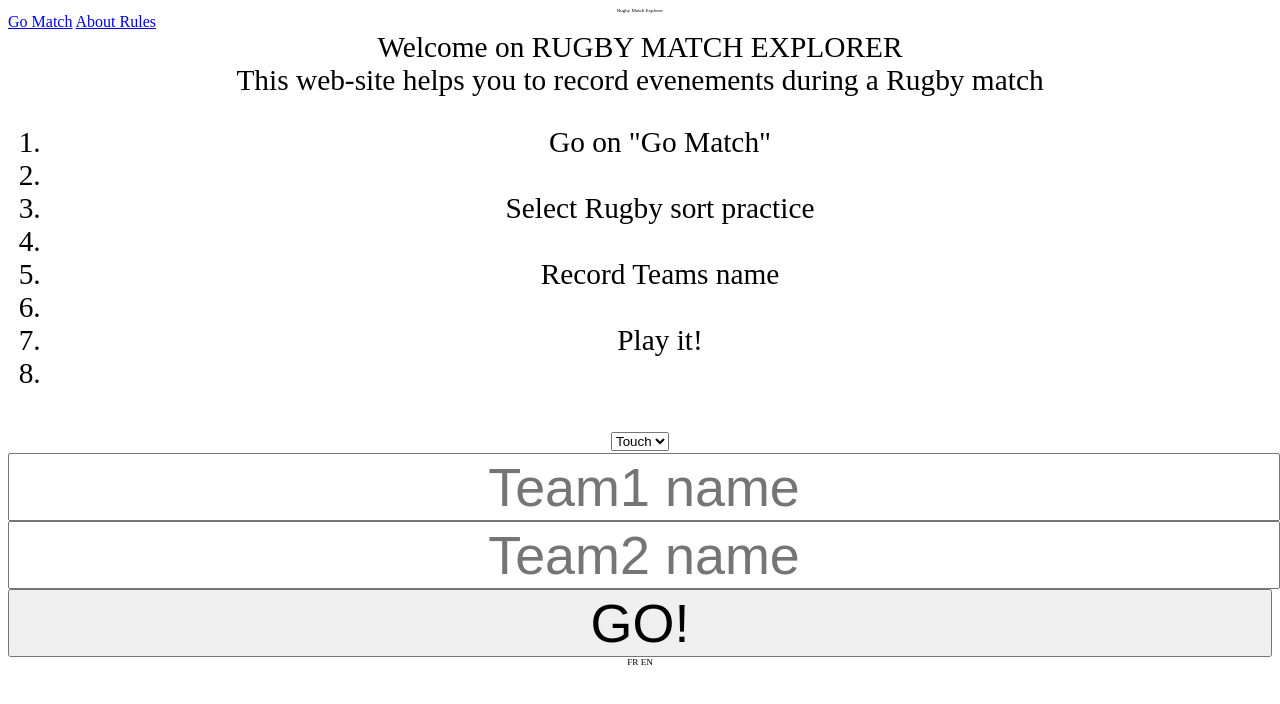
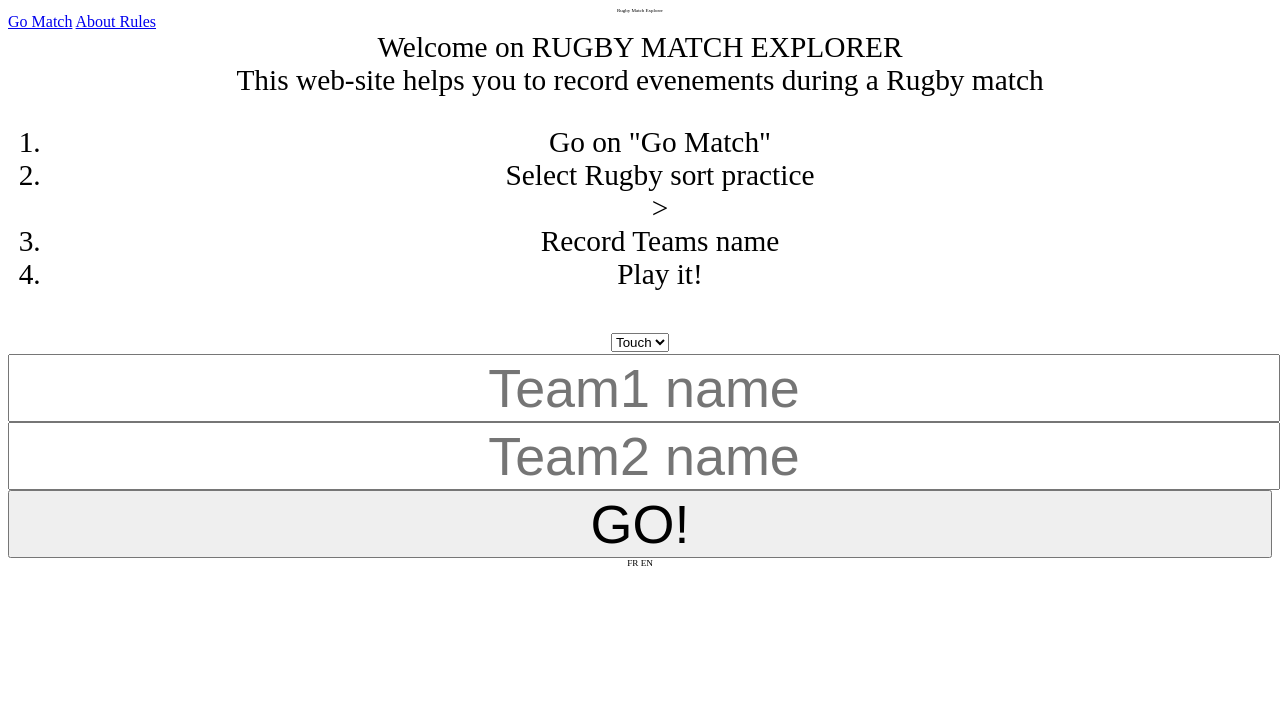
Before and after one commit to digitaleentreprise/mymatch, a plain HTML site: page index.html in a window 1280 px wide. Drawn offline with Linux system fonts and the light colour scheme.

Commit message:
Update index.html

```diff
--- a/index.html
+++ b/index.html
@@ -19,16 +19,15 @@
 			<a href="match.html">Go Match</a>
 			<a href="rules.html">About Rules</a>
 		</nav>
-
 		<article id="welcome">
 			Welcome on RUGBY MATCH EXPLORER<br>
 			This web-site helps you to record evenements during a Rugby match<br>
 			<ol>
-				<li>Go on "Go Match"<li/>
-				<li>Select Rugby sort practice<li/>
-				<li>Record Teams name<li/>
-				<li>Play it!<li/>
-			<ol/>
+				<li>Go on "Go Match"</li>
+				<li>Select Rugby sort practice</li>>
+				<li>Record Teams name</li>
+				<li>Play it!</li>
+			</ol>
 		</article>
 
 
```
